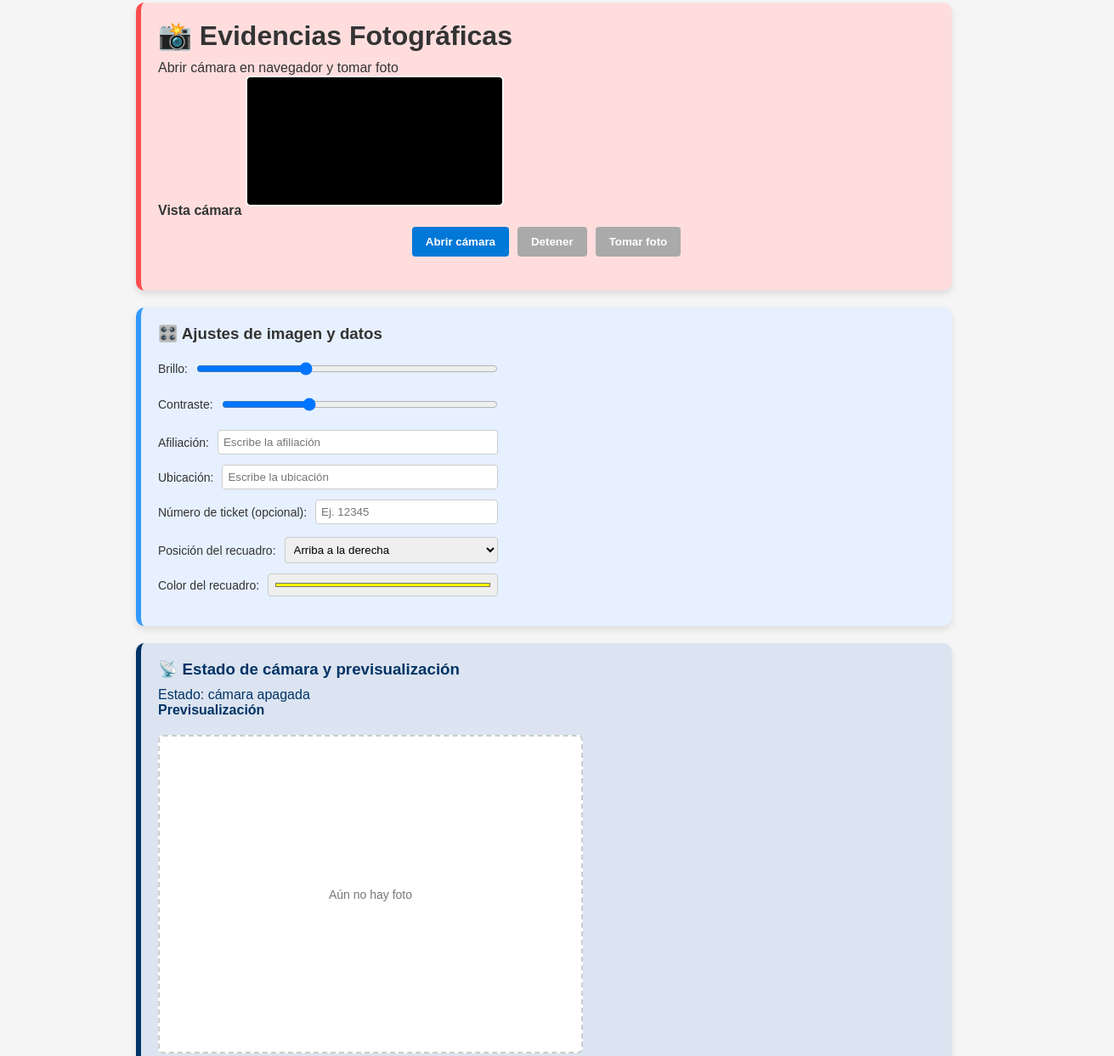
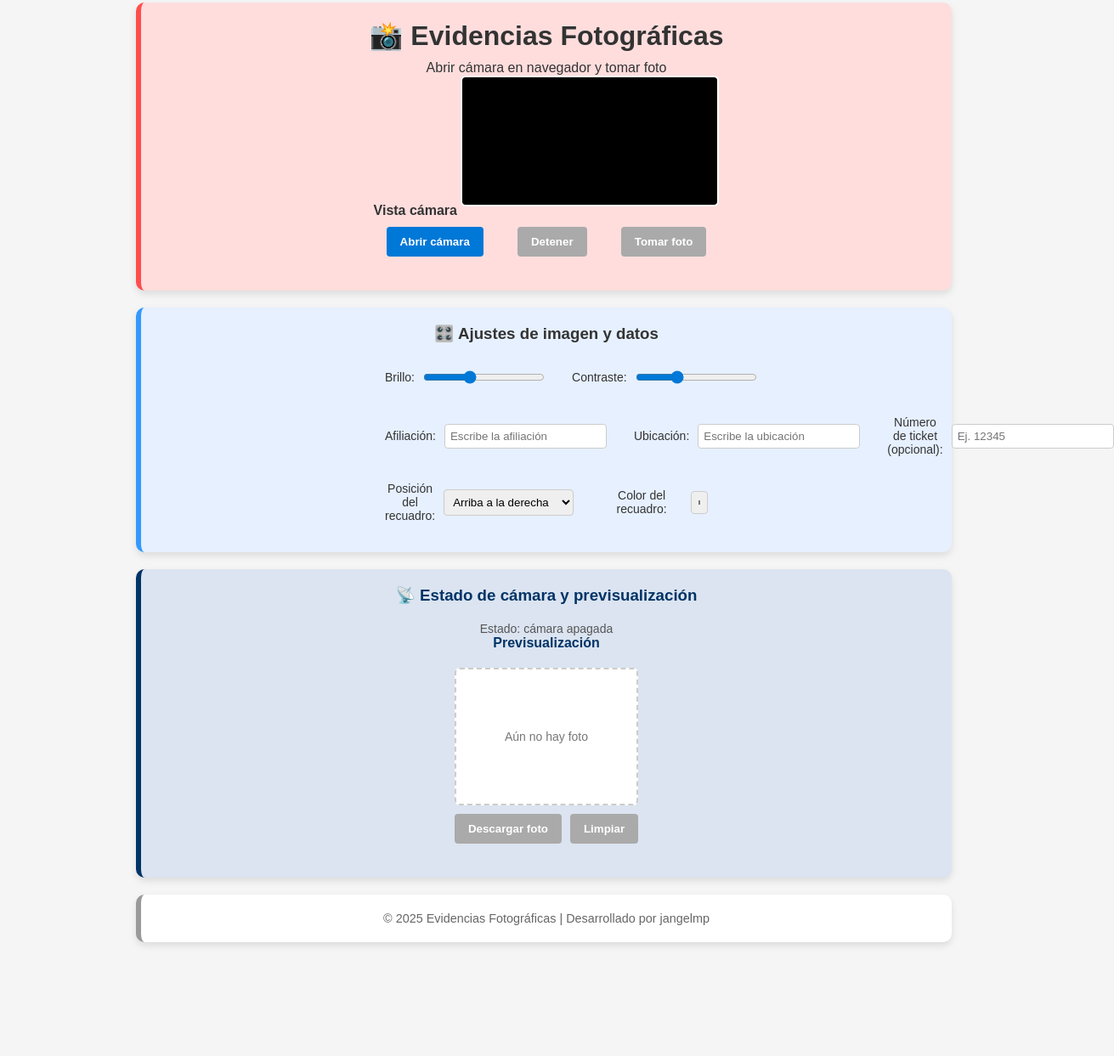
Before and after one commit to jangelmp/Evidencias-Fotogr-ficas, a plain HTML site: page index.html in a window 1280 px wide. Shown: the part 17-1260 px from the top of the page at 85% size, 1311 px wide, since content can reach past the window. After the commit the page ends 1166 px from the top, so only its background shows below. Drawn offline with Linux system fonts and the light colour scheme.

Commit message:
Alineacion

```diff
--- a/style.css
+++ b/style.css
@@ -18,14 +18,22 @@ body {
 .wrap {
   width: 100%;
   max-width: 960px;
+  display: flex;
+  flex-direction: column;
+  align-items: center;
 }
 
-/* Estilos para bloques visuales */
+/* Bloques visuales */
 .groupbox {
+  width: 100%;
   border-radius: 10px;
   padding: 20px;
   margin-bottom: 20px;
   box-shadow: 0 4px 8px rgba(0,0,0,0.1);
+  display: flex;
+  flex-direction: column;
+  align-items: center;
+  text-align: center;
 }
 
 .groupbox h1, .groupbox h3 {
@@ -105,6 +113,7 @@ button:hover:not(:disabled) {
   margin: 15px 0;
   width: 100%;
   max-width: 400px;
+  align-items: center;
 }
 
 .form-fields label {
@@ -112,9 +121,13 @@ button:hover:not(:disabled) {
   justify-content: space-between;
   align-items: center;
   font-size: 14px;
+  width: 100%;
 }
 
-input[type="range"], input[type="color"], input[type="text"], select {
+input[type="range"],
+input[type="color"],
+input[type="text"],
+select {
   flex: 1;
   margin-left: 10px;
   padding: 6px;
@@ -122,24 +135,13 @@ input[type="range"], input[type="color"], input[type="text"], select {
   border: 1px solid #ccc;
 }
 
+input[type="range"] {
+  accent-color: #0078d7;
+}
+
 /* Previsualización */
 #photoPlaceholder {
   margin-top: 20px;
-  width: 100%;
-  max-width: 500px;
-  height: auto;
-  aspect-ratio: 4 / 3; /* Mantiene proporción tipo cámara */
-  border: 2px dashed #ccc;
-  border-radius: 6px;
-  display: flex;
-  align-items: center;
-  justify-content: center;
-  background: white;
-  color: #777;
-  font-size: 14px;
-  text-align: center;
-  padding: 10px;
-  overflow: hidden;
   width: 100%;
   max-width: 500px;
   aspect-ratio: 4 / 3;
@@ -151,14 +153,12 @@ input[type="range"], input[type="color"], input[type="text"], select {
   background: white;
   overflow: hidden;
   padding: 10px;
+  color: #777;
+  font-size: 14px;
+  text-align: center;
 }
 
-#photoPlaceholder img {
-  max-width: 100%;
-  max-height: 100%;
-  object-fit: cover;
-  border-radius: 6px;
-}
+#photoPlaceholder img,
 .captured-image {
   max-width: 100%;
   max-height: 100%;
@@ -166,3 +166,34 @@ input[type="range"], input[type="color"], input[type="text"], select {
   border-radius: 6px;
   display: block;
 }
+
+/* Estado de cámara */
+#status {
+  margin-top: 10px;
+  font-size: 14px;
+  color: #555;
+  text-align: center;
+}
+
+/* Responsivo en modo horizontal */
+@media screen and (orientation: landscape) {
+  #video {
+    max-height: 40vh;
+  }
+
+  .controls {
+    flex-wrap: nowrap;
+    justify-content: space-around;
+  }
+
+  .form-fields {
+    flex-direction: row;
+    justify-content: space-between;
+    align-items: center;
+  }
+
+  .form-fields label {
+    flex: 1;
+    margin: 0 10px;
+  }
+}
```
